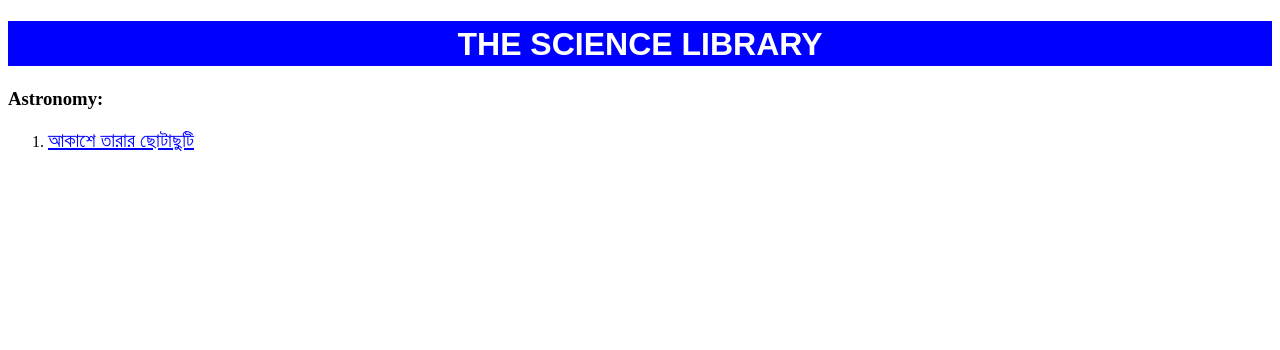
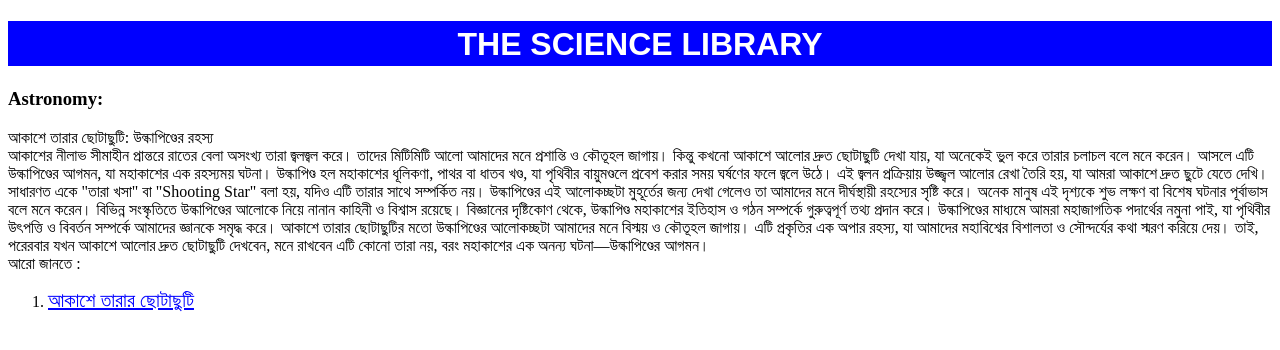
Before and after one commit to rohan-info/web, a plain HTML site: page science.html in a window 1280 px wide. Drawn offline with Linux system fonts and the light colour scheme.

Commit message:
Update science.html

```diff
--- a/science.html
+++ b/science.html
@@ -34,6 +34,17 @@
 
   <h1 class="meta">THE SCIENCE LIBRARY</h1>
   <h3>Astronomy:</h3>
+
+<p>আকাশে তারার ছোটাছুটি: উল্কাপিণ্ডের রহস্য <br>
+
+আকাশের নীলাভ সীমাহীন প্রান্তরে রাতের বেলা অসংখ্য তারা জ্বলজ্বল করে। তাদের মিটিমিটি আলো আমাদের মনে প্রশান্তি ও কৌতূহল জাগায়। কিন্তু কখনো আকাশে আলোর দ্রুত ছোটাছুটি দেখা যায়, যা অনেকেই ভুল করে তারার চলাচল বলে মনে করেন। আসলে এটি উল্কাপিণ্ডের আগমন, যা মহাকাশের এক রহস্যময় ঘটনা।
+
+উল্কাপিণ্ড হল মহাকাশের ধূলিকণা, পাথর বা ধাতব খণ্ড, যা পৃথিবীর বায়ুমণ্ডলে প্রবেশ করার সময় ঘর্ষণের ফলে জ্বলে উঠে। এই জ্বলন প্রক্রিয়ায় উজ্জ্বল আলোর রেখা তৈরি হয়, যা আমরা আকাশে দ্রুত ছুটে যেতে দেখি। সাধারণত একে "তারা খসা" বা "Shooting Star" বলা হয়, যদিও এটি তারার সাথে সম্পর্কিত নয়। উল্কাপিণ্ডের এই আলোকচ্ছটা মুহূর্তের জন্য দেখা গেলেও তা আমাদের মনে দীর্ঘস্থায়ী রহস্যের সৃষ্টি করে।
+
+অনেক মানুষ এই দৃশ্যকে শুভ লক্ষণ বা বিশেষ ঘটনার পূর্বাভাস বলে মনে করেন। বিভিন্ন সংস্কৃতিতে উল্কাপিণ্ডের আলোকে নিয়ে নানান কাহিনী ও বিশ্বাস রয়েছে। বিজ্ঞানের দৃষ্টিকোণ থেকে, উল্কাপিণ্ড মহাকাশের ইতিহাস ও গঠন সম্পর্কে গুরুত্বপূর্ণ তথ্য প্রদান করে। উল্কাপিণ্ডের মাধ্যমে আমরা মহাজাগতিক পদার্থের নমুনা পাই, যা পৃথিবীর উৎপত্তি ও বিবর্তন সম্পর্কে আমাদের জ্ঞানকে সমৃদ্ধ করে।
+
+আকাশে তারার ছোটাছুটির মতো উল্কাপিণ্ডের আলোকচ্ছটা আমাদের মনে বিস্ময় ও কৌতূহল জাগায়। এটি প্রকৃতির এক অপার রহস্য, যা আমাদের মহাবিশ্বের বিশালতা ও সৌন্দর্যের কথা স্মরণ করিয়ে দেয়। তাই, পরেরবার যখন আকাশে আলোর দ্রুত ছোটাছুটি দেখবেন, মনে রাখবেন এটি কোনো তারা নয়, বরং মহাকাশের এক অনন্য ঘটনা—উল্কাপিণ্ডের আগমন। <br> আরো জানতে : </p>
+
   <ol>
    <li>  <a class="meta2" href="metroid.pdf">আকাশে‌ তারার ছোটাছুটি‌‌</a> </li>
   </ol>
```
